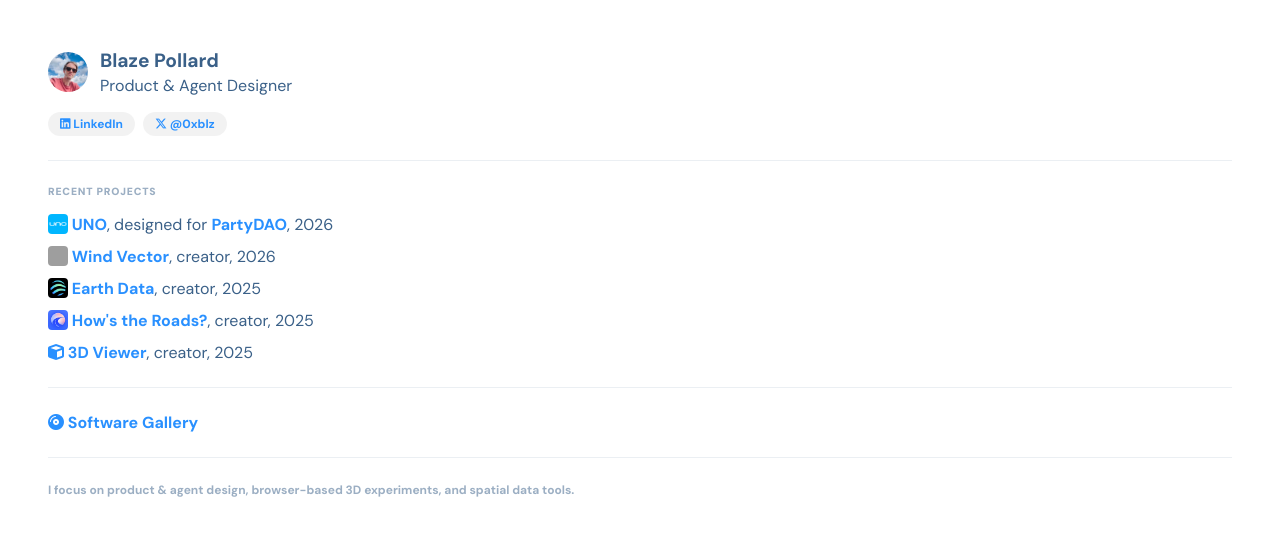
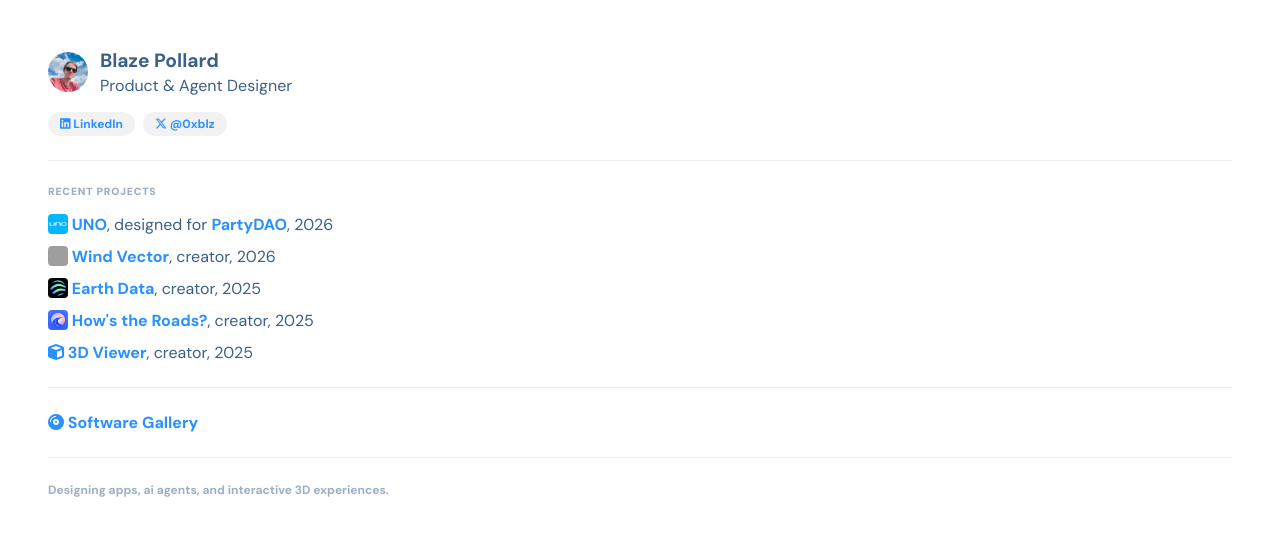
Before and after one commit to 0xblz/blaze-design, a Jekyll site: the page built from index.html, in a window 1280 px wide. Shown: the top 536 px of the page. Built offline with Jekyll 4.4.1, drawn with Linux system fonts in a browser that asks for light colours; nearby versions of some CDN libraries; grey boxes are pictures that could not be loaded.

Commit message:
Update tagline to reflect current focus areas

```diff
--- a/index.html
+++ b/index.html
@@ -32,6 +32,6 @@ js: gallery
 <a href="#" id="gallery-link"><i class="fa-solid fa-compact-disc"></i> Software Gallery</a>
 
 <hr>
-<h3>I focus on product & agent design, browser-based 3D experiments, and spatial data tools.</h3>
+<h3>Designing apps, ai agents, and interactive 3D experiences.</h3>
 
 {% include gallery.html folder="/assets/images/gallery/" %}
```
